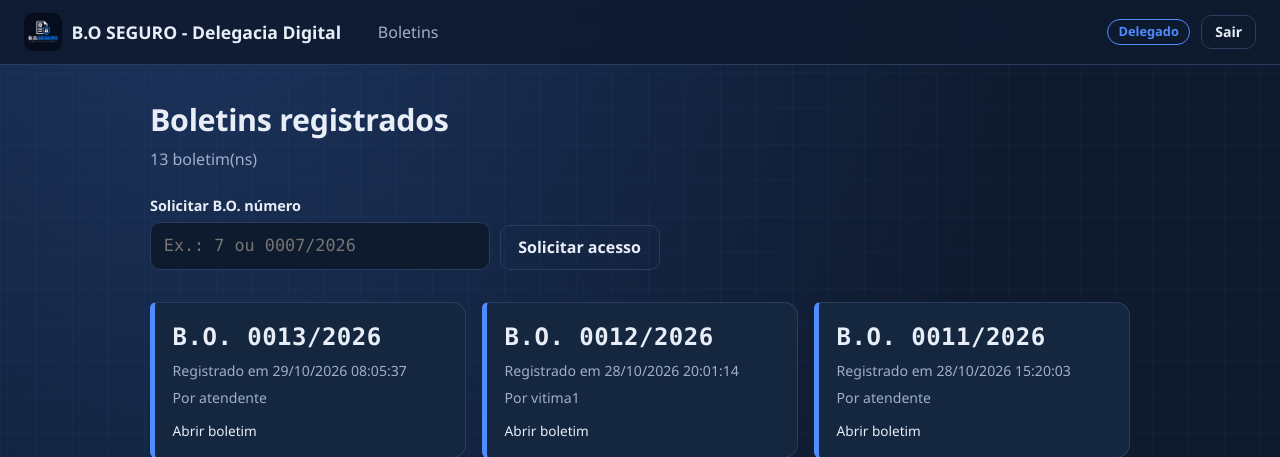
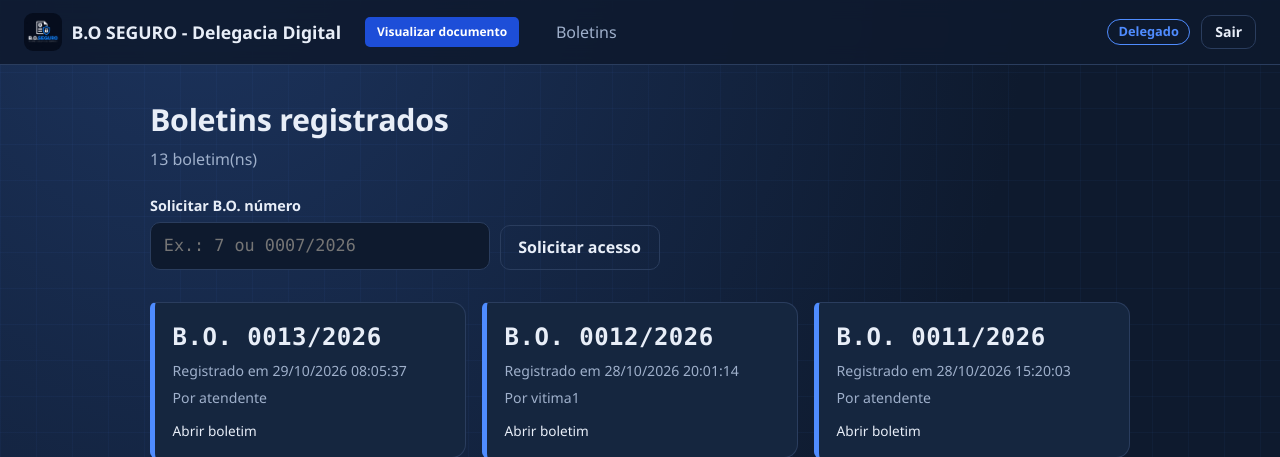
Before and after one commit to MaferModesto/B.O-SEGURO---Delegacia-Digital, a Flask app: page /lista in a window 1280 px wide. Shown: the top 457 px of the page. Run offline with Flask 3, Linux system fonts and the light colour scheme; the visitor is signed in with stand-in values (Sample User, id 1); some libraries are stand-ins or nearby versions.

Commit message:
Adicionando botão do documento

```diff
--- a/BOSEGURO/static/style.css
+++ b/BOSEGURO/static/style.css
@@ -215,3 +215,19 @@ textarea { resize: vertical; min-height: 120px; }
     .carimbo.processando { animation: none; }
     .sob-ficha, .barra-fill { transition: none; }
 }
+
+.botao-documento {
+    display: inline-block;
+    background-color: #1d4ed8;
+    color: white;
+    padding: 6px 12px;
+    border-radius: 5px;
+    text-decoration: none;
+    font-size: 12px;
+    font-weight: bold;
+    transition: background-color 0.3s;
+}
+
+.botao-documento:hover {
+    background-color: #1e40af;
+}
--- a/BOSEGURO/templates/base.html
+++ b/BOSEGURO/templates/base.html
@@ -17,6 +17,15 @@
             <img src="{{ url_for('static', filename='logo.jpeg') }}" alt="Logo da Delegacia Digital" class="marca-logo">
             B.O SEGURO - Delegacia Digital
         </a>
+
+
+<a href="https://docs.google.com/document/d/1-hs5GOqdyLC4fJoN0NCOUfjlWMiioV6kznNW5jH1_V8/edit?usp=sharing"
+   target="_blank"
+   rel="noopener noreferrer"
+   class="botao-documento">
+    Visualizar documento
+</a>
+
 
         <!-- O menu -->
         {% if session.get("usuario") %}
```
